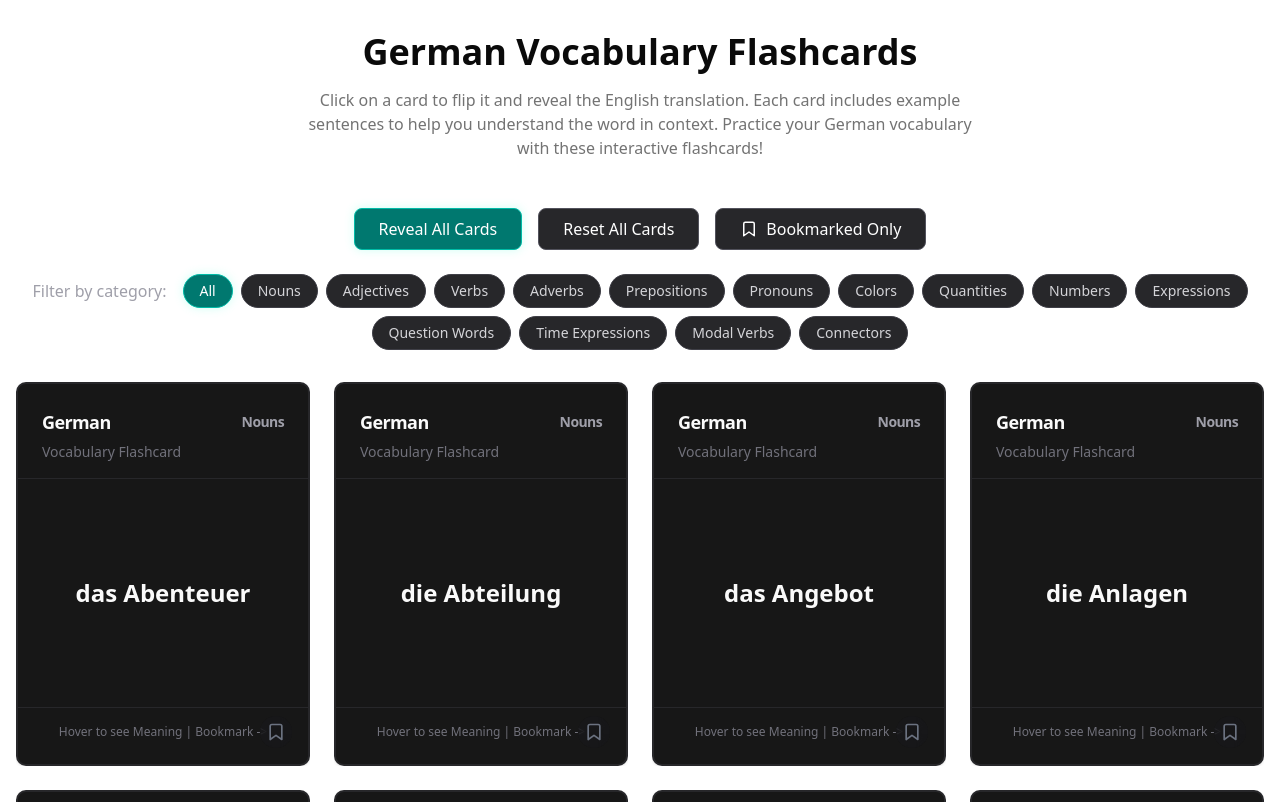
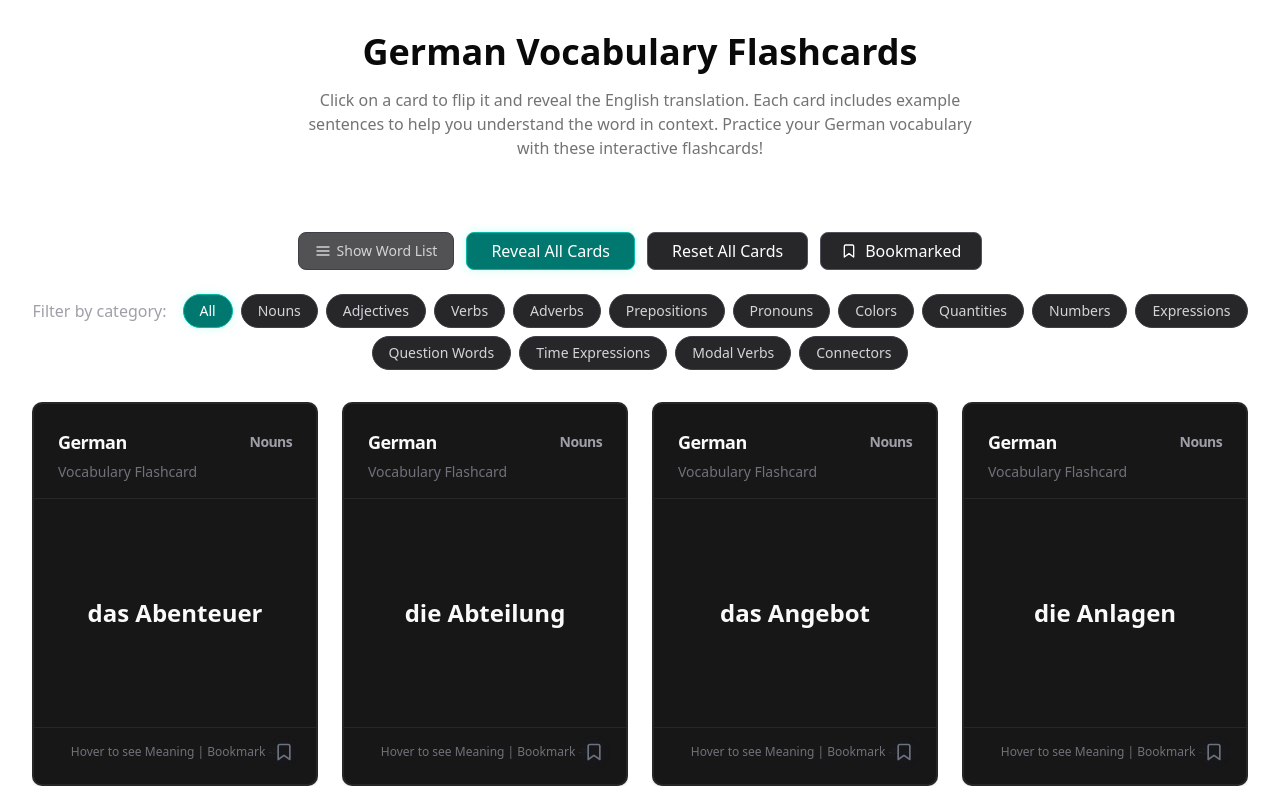
Before and after one commit to mustafa89/flashcards, a Next.js app: page / in a window 1280 px wide. Shown: the top 802 px of the page. Built offline with nearby package versions, Linux system fonts and the light colour scheme.

Commit message:
:sparkle: add new sidebar to our app

```diff
--- a/src/components/flashcard-container.js
+++ b/src/components/flashcard-container.js
@@ -16,6 +16,8 @@ export function FlashcardContainer({ cards }) {
   const [bookmarkedCards, setBookmarkedCards] = useState({});
   // Additional filter for bookmarked cards
   const [showBookmarkedOnly, setShowBookmarkedOnly] = useState(false);
+  // Sidebar visibility state
+  const [sidebarVisible, setSidebarVisible] = useState(false);
 
   // Extract all categories on component mount
   useEffect(() => {
@@ -93,25 +95,45 @@ export function FlashcardContainer({ cards }) {
     setShowBookmarkedOnly(prev => !prev);
   };
 
+  const toggleSidebar = () => {
+    setSidebarVisible(prev => !prev);
+  };
+
   return (
-    <div>
+    <div className="container mx-auto px-4 py-6">
       <div className="flex flex-col items-center gap-6 mb-8">
-        <div className="flex justify-center gap-4">
+        <div className="flex flex-wrap justify-center gap-3">
+          <button
+            onClick={toggleSidebar}
+            className={`px-4 py-1.5 rounded-md text-sm font-medium transition-all duration-300 flex items-center gap-1.5 border ${
+              sidebarVisible
+                ? "bg-teal-700/30 text-teal-300 border-teal-700 shadow-[0_0_10px_rgba(20,184,166,0.2)]"
+                : "bg-zinc-800/80 text-zinc-300 border-zinc-700 hover:bg-zinc-700/70"
+            }`}
+          >
+            <svg xmlns="http://www.w3.org/2000/svg" width="16" height="16" viewBox="0 0 24 24" fill="none" stroke="currentColor" strokeWidth="2" strokeLinecap="round" strokeLinejoin="round">
+              <line x1="3" y1="12" x2="21" y2="12"></line>
+              <line x1="3" y1="6" x2="21" y2="6"></line>
+              <line x1="3" y1="18" x2="21" y2="18"></line>
+            </svg>
+            {sidebarVisible ? "Hide Word List" : "Show Word List"}
+          </button>
+
           <button
             onClick={handleRevealAll}
-            className="px-6 py-2 bg-teal-700 text-white rounded-md hover:bg-teal-600 transition-colors duration-300 border border-teal-500 shadow-[0_0_10px_rgba(100,255,218,0.3)] hover:shadow-[0_0_15px_rgba(100,255,218,0.5)]"
+            className="px-6 py-1.5 bg-teal-700 text-white rounded-md hover:bg-teal-600 transition-colors duration-300 border border-teal-500 shadow-[0_0_10px_rgba(100,255,218,0.3)] hover:shadow-[0_0_15px_rgba(100,255,218,0.5)]"
           >
             Reveal All Cards
           </button>
           <button
             onClick={handleResetAll}
-            className="px-6 py-2 bg-zinc-800 text-white rounded-md hover:bg-zinc-700 transition-colors duration-300 border border-zinc-600 hover:border-teal-500/30"
+            className="px-6 py-1.5 bg-zinc-800 text-white rounded-md hover:bg-zinc-700 transition-colors duration-300 border border-zinc-600 hover:border-teal-500/30"
           >
             Reset All Cards
           </button>
           <button
             onClick={toggleBookmarkedFilter}
-            className={`px-6 py-2 rounded-md transition-colors duration-300 border flex items-center gap-2 ${
+            className={`px-5 py-1.5 rounded-md transition-colors duration-300 border flex items-center gap-2 ${
               showBookmarkedOnly
                 ? "bg-emerald-700 text-white border-emerald-500 shadow-[0_0_10px_rgba(16,185,129,0.3)]"
                 : "bg-zinc-800 text-white border-zinc-600 hover:border-emerald-500/30"
@@ -119,8 +141,8 @@ export function FlashcardContainer({ cards }) {
           >
             <svg
               xmlns="http://www.w3.org/2000/svg"
-              width="18"
-              height="18"
+              width="16"
+              height="16"
               viewBox="0 0 24 24"
               fill={showBookmarkedOnly ? "#10B981" : "none"}
               stroke="currentColor"
@@ -130,7 +152,7 @@ export function FlashcardContainer({ cards }) {
             >
               <path d="M19 21l-7-5-7 5V5a2 2 0 0 1 2-2h10a2 2 0 0 1 2 2z"></path>
             </svg>
-            {showBookmarkedOnly ? "All Cards" : "Bookmarked Only"}
+            {showBookmarkedOnly ? "All Cards" : "Bookmarked"}
           </button>
         </div>
 
@@ -155,7 +177,69 @@ export function FlashcardContainer({ cards }) {
         </div>
       </div>
 
-      <div className="grid grid-cols-1 sm:grid-cols-2 md:grid-cols-3 lg:grid-cols-4 gap-6 max-w-7xl mx-auto">
+      <div className="flex gap-6">
+        {/* Sidebar */}
+        {sidebarVisible && (
+          <div className="w-56 shrink-0 sticky top-4 self-start max-h-[calc(100vh-2rem)] bg-gradient-to-br from-zinc-900 to-zinc-950 border border-zinc-800 rounded-xl shadow-xl overflow-hidden">
+            <div className="p-3 border-b border-zinc-800/80 bg-zinc-900/80 backdrop-blur-sm sticky top-0 z-10">
+              <h3 className="text-base font-medium text-teal-100 flex items-center justify-between">
+                <span>Word List</span>
+                <span className="text-xs bg-zinc-800 text-zinc-300 px-2 py-0.5 rounded-full">
+                  {filteredCards.length}
+                </span>
+              </h3>
+            </div>
+
+            <div className="overflow-y-auto max-h-[calc(100vh-6rem)] p-1 scrollbar-thin scrollbar-thumb-zinc-700 scrollbar-track-transparent">
+              <ul className="space-y-0.5">
+                {filteredCards.map((card, index) => (
+                  <li
+                    key={index}
+                    className={`px-3 py-2 rounded-lg transition-all duration-200 flex items-center text-sm ${
+                      bookmarkedCards[card.question]
+                        ? "bg-teal-900/20 border border-teal-900/30"
+                        : "hover:bg-zinc-800/60"
+                    }`}
+                  >
+                    <span className="w-6 inline-block text-right mr-2 text-zinc-500 font-mono text-xs">
+                      {index + 1}.
+                    </span>
+                    <span className={`${bookmarkedCards[card.question] ? "text-teal-200" : "text-zinc-300"}`}>
+                      {card.question}
+                    </span>
+                    {bookmarkedCards[card.question] && (
+                      <span className="ml-auto">
+                        <svg
+                          xmlns="http://www.w3.org/2000/svg"
+                          width="14"
+                          height="14"
+                          viewBox="0 0 24 24"
+                          fill="#10B981"
+                          stroke="#10B981"
+                          strokeWidth="2"
+                          strokeLinecap="round"
+                          strokeLinejoin="round"
+                        >
+                          <path d="M19 21l-7-5-7 5V5a2 2 0 0 1 2-2h10a2 2 0 0 1 2 2z"></path>
+                        </svg>
+                      </span>
+                    )}
+                  </li>
+                ))}
+              </ul>
+
+              {filteredCards.length === 0 && (
+                <div className="py-8 px-4 text-center text-zinc-400 text-sm">
+                  <p>No words match current filters</p>
+                </div>
+              )}
+            </div>
+          </div>
+        )}
+
+        {/* Cards Grid */}
+        <div className="flex-1">
+          <div className="grid grid-cols-1 sm:grid-cols-2 lg:grid-cols-3 xl:grid-cols-4 gap-6">
             {filteredCards.length > 0 ? (
               filteredCards.map((card, index) => (
                 <Flashcard
@@ -186,5 +270,7 @@ export function FlashcardContainer({ cards }) {
             )}
           </div>
         </div>
+      </div>
+    </div>
   );
 }
```
Lines whose indentation alone changed are shown as unchanged.
